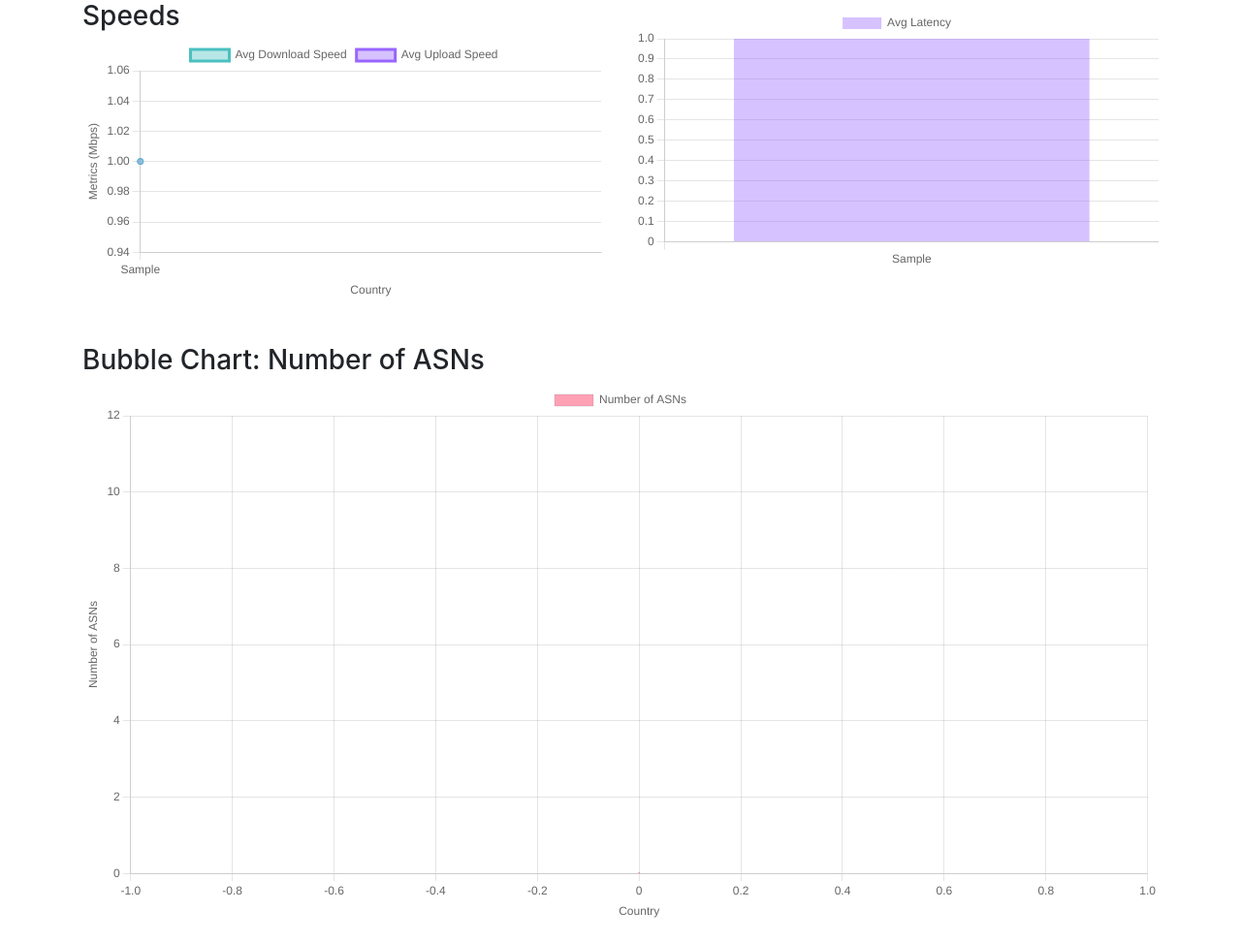
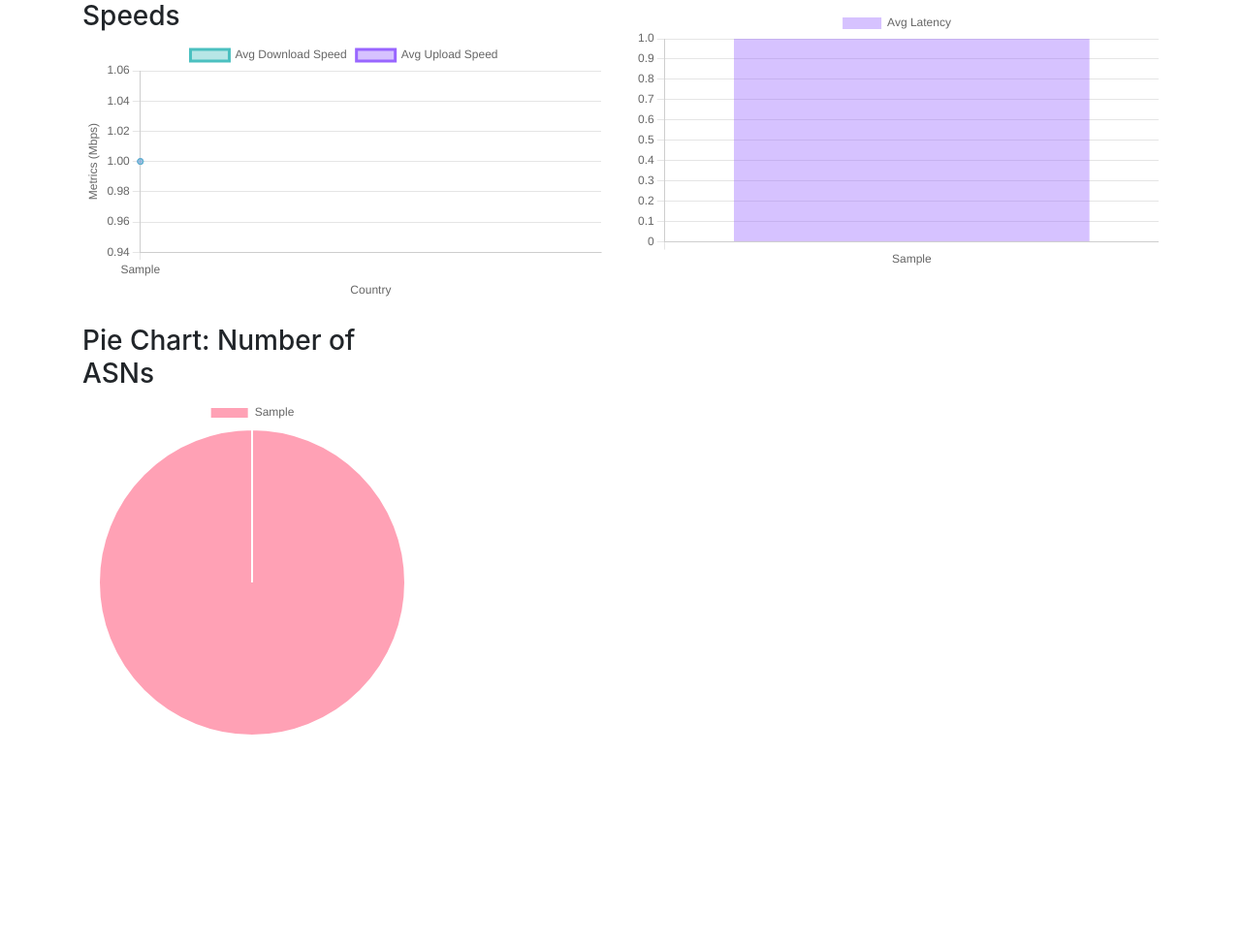
Before and after one commit to EddieMjiyakho/Network-Performance-Insight-Platform, a Django app: page / in a window 1280 px wide. Shown: the part 224-1196 px from the top of the page at 97% size. After the commit the page ends 982 px from the top, so only its background shows below. Run offline with Django 5.2, Linux system fonts and the light colour scheme; tables that the repository leaves empty hold one stand-in row (values such as "Sample post"); some libraries are stand-ins or nearby versions.

Commit message:
remove a bubble chart rather use a pie chart

```diff
--- a/mlab/templates/network_data_filtered_list.html
+++ b/mlab/templates/network_data_filtered_list.html
@@ -14,13 +14,6 @@
         }
         .chart-container .chart {
             height: 300px; /* Adjust height as needed */
-        }
-        /* Full-width container for bubble chart */
-        .full-width-container {
-            margin-bottom: 20px;
-        }
-        .full-width-container .chart {
-            height: 500px; /* Adjust height as needed */
         }
     </style>
 </head>
@@ -59,14 +52,13 @@
                     <canvas id="barChart" class="chart"></canvas>
                 </div>
 
+                <!-- Pie Chart -->
+                <div class="col-md-4 mb-4">
+                    <h3>Pie Chart: Number of ASNs</h3>
+                    <canvas id="pieChart" class="chart"></canvas>
+                </div>
+
             </div>
-
-            <!-- Full-width container for Bubble Chart -->
-            <div class="full-width-container">
-                <h3>Bubble Chart: Number of ASNs</h3>
-                <canvas id="bubbleChart" class="chart"></canvas>
-            </div>
-
 
             <script>
                 document.addEventListener('DOMContentLoaded', function() {
@@ -130,11 +122,11 @@
                         }
                     });
 
-                    // Bubble Chart
-                    const bubbleCtx = document.getElementById('bubbleChart').getContext('2d');
-                    new Chart(bubbleCtx, {
-                        type: 'bubble',
-                        data: chartData.bubble_chart,
+                    // Pie Chart
+                    const pieCtx = document.getElementById('pieChart').getContext('2d');
+                    new Chart(pieCtx, {
+                        type: 'pie',
+                        data: chartData.pie_chart,
                         options: {
                             responsive: true,
                             plugins: {
@@ -144,30 +136,9 @@
                                 tooltip: {
                                     callbacks: {
                                         label: function(tooltipItem) {
-                                            return tooltipItem.dataset.label + ': ' + tooltipItem.raw.r + ' ASNs';
+                                            return tooltipItem.label + ': ' + tooltipItem.raw + ' ASNs';
                                         }
                                     }
-                                }
-                            },
-                            scales: {
-                                x: {
-                                    title: {
-                                        display: true,
-                                        text: 'Country'
-                                    },
-                                    ticks: {
-                                        autoSkip: false
-                                    },
-                                    min: -1,  // Adjust if needed
-                                    max: chartData.bubble_chart.labels.length // Adjust to ensure all bubbles fit
-                                },
-                                y: {
-                                    title: {
-                                        display: true,
-                                        text: 'Number of ASNs'
-                                    },
-                                    min: 0,
-                                    suggestedMax: Math.max(...chartData.bubble_chart.datasets[0].data.map(d => d.r)) + 10 // Adjust as needed
                                 }
                             }
                         }
--- a/mlab/views.py
+++ b/mlab/views.py
@@ -25,14 +25,14 @@ def network_data_filtered(request):
         count = ASN.objects.filter(asn__in=queryset.filter(clientCountry=country).values_list('clientASN', flat=True)).count()
         asn_counts.append(count)
 
-    # Prepare data for the bubble chart
-    bubble_chart_data = {
+    # Prepare data for the pie chart
+    pie_chart_data = {
         'labels': countries,
         'datasets': [
             {
                 'label': 'Number of ASNs',
-                'data': [{'x': i, 'y': 0, 'r': count} for i, count in enumerate(asn_counts)],
-                'backgroundColor': 'rgba(255, 99, 132, 0.6)'
+                'data': asn_counts,
+                'backgroundColor': ['rgba(255, 99, 132, 0.6)', 'rgba(54, 162, 235, 0.6)', 'rgba(255, 206, 86, 0.6)', 'rgba(75, 192, 192, 0.6)', 'rgba(153, 102, 255, 0.6)']
             }
         ]
     }
@@ -68,7 +68,7 @@ def network_data_filtered(request):
                 }
             ]
         },
-        'bubble_chart': bubble_chart_data
+        'pie_chart': pie_chart_data
     }
 
     # Convert chart_data to JSON and ensure it's safe for JavaScript
```
